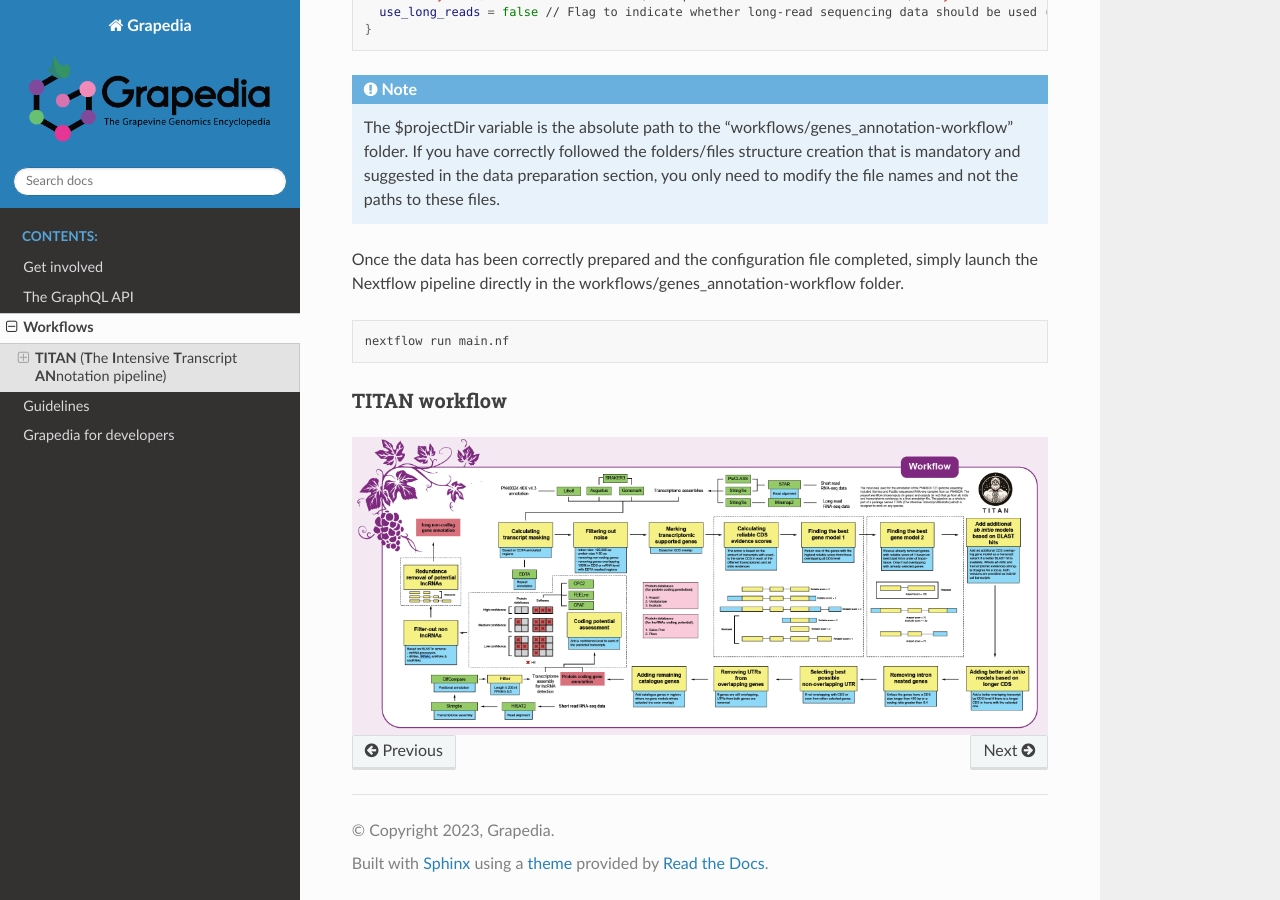
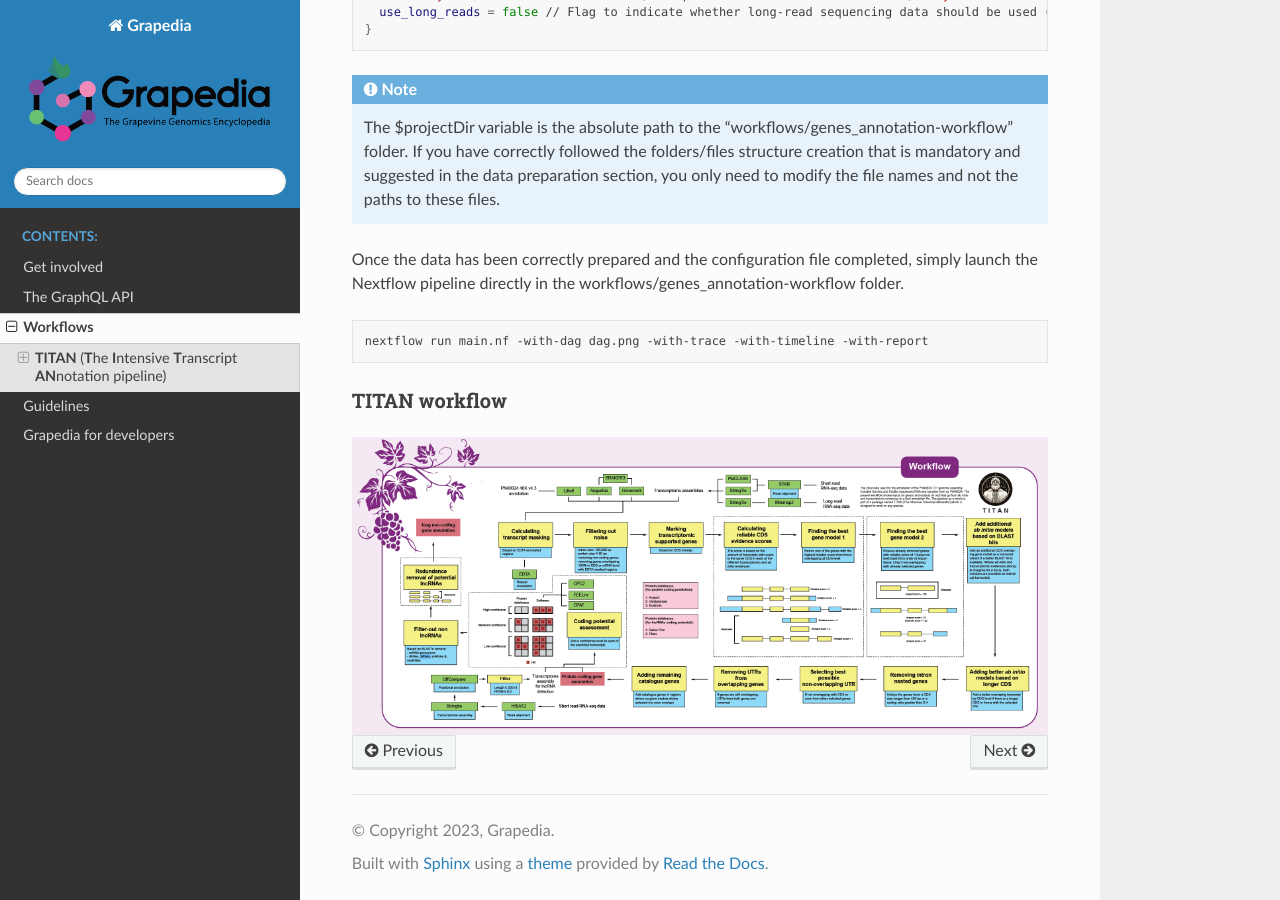
Before and after one commit to Grapedia/grapedia, a Sphinx documentation site: the page built from docs/workflows.rst, in a window 1280 px wide and 900 px high, scrolled down 3839 px. Built offline with Sphinx 7.4.7 and the Read the Docs theme 3.1.0, drawn with Linux system fonts in a browser that asks for light colours.

Commit message:
Update workflows.rst

```diff
--- a/docs/workflows.rst
+++ b/docs/workflows.rst
@@ -149,7 +149,7 @@ Once the data has been correctly prepared and the configuration file completed,
 
 .. code-block:: bash
 
-  nextflow run main.nf
+  nextflow run main.nf -with-dag dag.png -with-trace -with-timeline -with-report
 
 TITAN workflow
 ^^^^^^^^^^^^^^^^^^^
```
